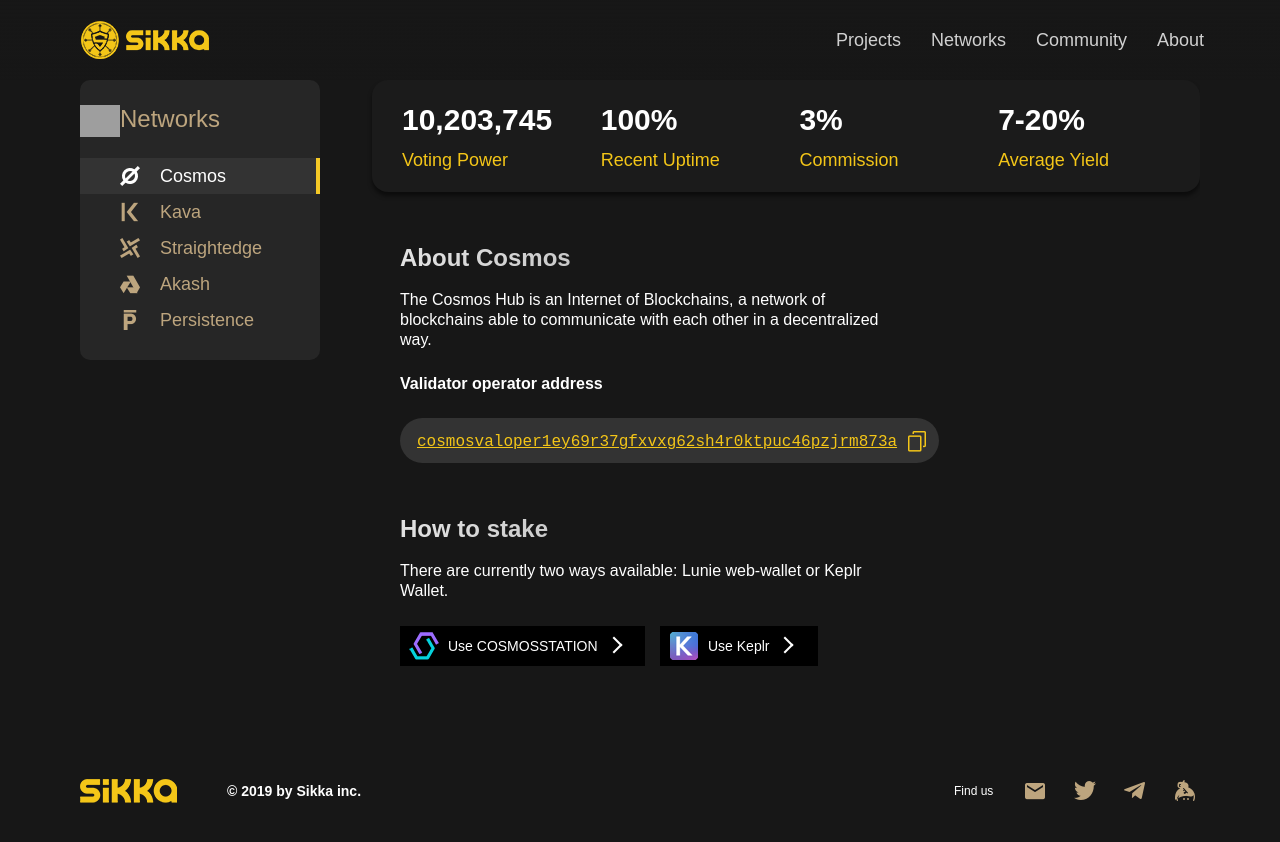
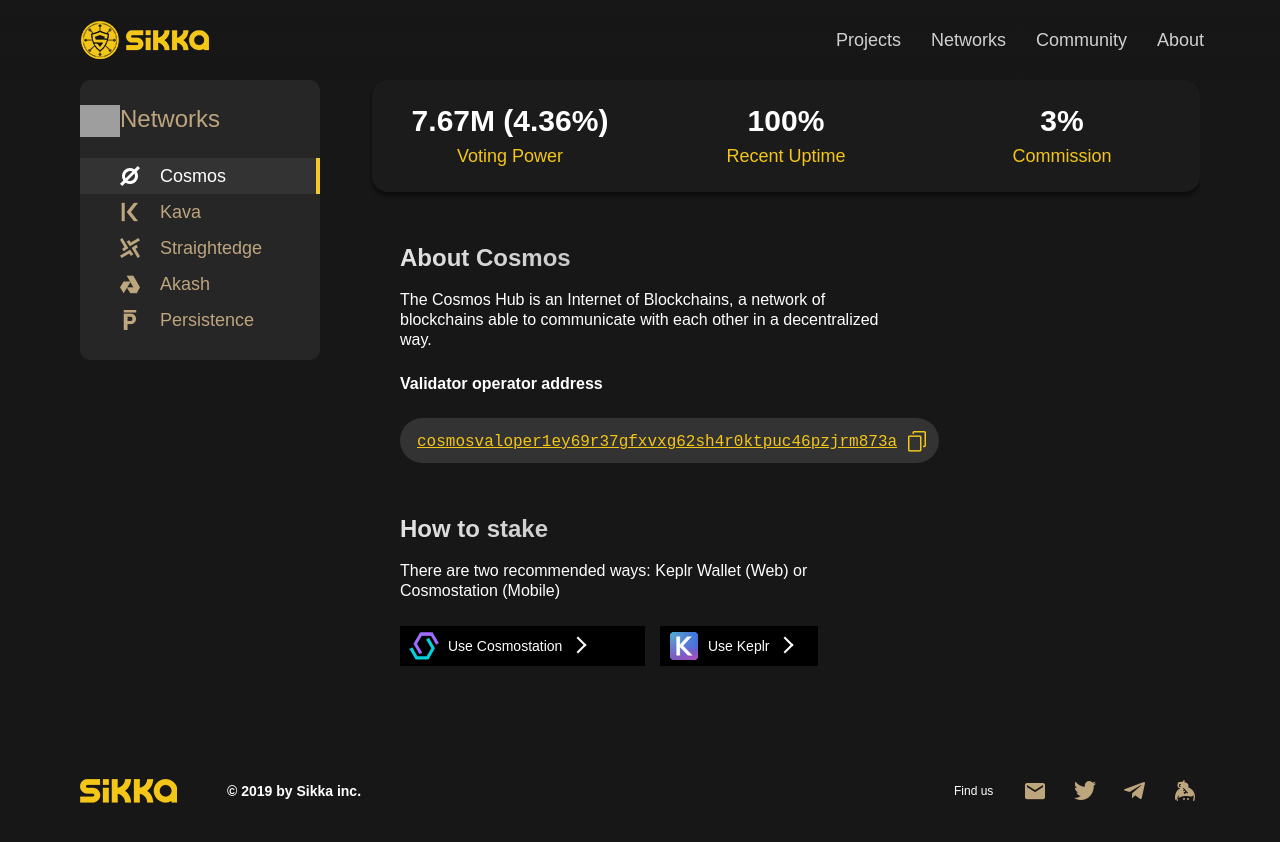
Before and after one commit to King860810/newweb, a Jekyll site: the page built from networks.html, in a window 1280 px wide. Shown: the top 842 px of the page. Built offline with Jekyll 4.4.1, drawn with Linux system fonts in a browser that asks for light colours; grey boxes are pictures that could not be loaded.

Commit message:
Update networks.html

```diff
--- a/networks.html
+++ b/networks.html
@@ -20,133 +20,136 @@
 		<div class="menu1 menu_tab">
 			<div id="tab1" class="tab active">
 				<div class="top-half">
-				<div class="col-3 vot">
-					<p class="number">10,203,745</p>
+				<div class="col-4 vot">
+					<p class="number">7.67M (4.36%)</p>
 					<p class="tit">Voting Power</p>
 				</div>
-				<div class="col-3 rec">
+				<div class="col-4 rec">
 					<p class="number">100%</p>
 					<p class="tit">Recent Uptime</p>
 				</div>
-				<div class="col-3 comm">
+				<div class="col-4 comm">
 					<p class="number">3%</p>
 					<p class="tit">Commission</p>
 				</div>
-				<div class="col-3 ave">
+				<!-- <div class="col-3 ave">
 					<p class="number">7-20%</p>
 					<p class="tit">Average Yield</p>
-				</div>
+				</div> -->
 			</div>
 				<p class="tt">About Cosmos</p>
 				<p class="tt2">The Cosmos Hub is an Internet of Blockchains, a network of blockchains able to communicate with each other in a decentralized way.</p>
 				<dt>Validator operator address</dt>
-				<dd><div class="input-group"><textarea class="contentIN" type="text" id = "url1" cols="3" rows="3">cosmosvaloper1ey69r37gfxvxg62sh4r0ktpuc46pzjrm873ae8</textarea><a href="javascript:(0)" id = "btn1" class="copyBT"><i class="icon icon-twilio-copy"></i></a></div></dd>
+				<dd><div class="input-group"><a href="https://www.mintscan.io/cosmos/validators/cosmosvaloper1ey69r37gfxvxg62sh4r0ktpuc46pzjrm873ae8"><textarea class="contentIN" type="text" id = "url1" cols="3" rows="3">cosmosvaloper1ey69r37gfxvxg62sh4r0ktpuc46pzjrm873ae8</textarea></a><a href="javascript:(0)" id = "btn1" class="copyBT"><i class="icon icon-twilio-copy"></i></a></div></dd>
 
 				<p class="tt">How to stake</p>
-				<p class="tt2">There are currently two ways available: Lunie web-wallet or Keplr Wallet.</p>
+				<p class="tt2">There are two recommended ways: Keplr Wallet (Web) or Cosmostation (Mobile)</p>
 				<div class="link2">
-				<a href=""><div class="btn2 lunie"><bm>Use COSMOSSTATION</bm><i class="right"></i></div></a>
-				<a href=""><div class="btn2 kepl"><bm>Use Keplr</bm><i class="right"></i></div></a>
+				<a href="https://www.cosmostation.io/files/guide_EN.pdf"><div class="btn2 lunie"><bm>Use Cosmostation</bm><i class="right"></i></div></a>
+				<a href="https://wallet.keplr.app/#/cosmoshub-3/stake?modal=stake&validator=cosmosvaloper1ey69r37gfxvxg62sh4r0ktpuc46pzjrm873ae8"><div class="btn2 kepl"><bm>Use Keplr</bm><i class="right"></i></div></a>
 
 		</div>
 
 			</div>
 			<div  id="tab2" class="tab">
 				<div class="top-half">
-				<div class="col-3 vot">
-					<p class="number">10,203,745</p>
+				<div class="col-6 vot">
+					<p class="number">3.9M (5.74%)</p>
 					<p class="tit">Voting Power</p>
 				</div>
-				<div class="col-3 rec">
+				<!-- <div class="col-4 rec">
 					<p class="number">100%</p>
 					<p class="tit">Recent Uptime</p>
-				</div>
-				<div class="col-3 comm">
+				</div> -->
+				<div class="col-6 comm">
 					<p class="number">3%</p>
 					<p class="tit">Commission</p>
 				</div>
-				<div class="col-3 ave">
+				<!-- <div class="col-3 ave">
 					<p class="number">7-20%</p>
 					<p class="tit">Average Yield</p>
-				</div>
+				</div> -->
 			</div>
 				<p class="tt">About Kava</p>
-				<p class="tt2">The Cosmos Hub is an Internet of Blockchains, a network of blockchains able to communicate with each other in a decentralized way.</p>
+				<p class="tt2">Kava is a cross-chain DeFi project focused on providing a collateralized, USD-pegged stablecoin called USDX.  Kava is making use of interoperability solutions to bring its services to tokens like BEP3 and IBC tokens.
+					<br><br>
+					Users of the Kava CDP system can earn KAVA tokens and delegate them to validators, which maintain and govern the protocol with the goal to create a stable platform for cross-chain decentralized finance.</p>
 				<dt>Validator operator address</dt>
-				<dd><div class="input-group"><textarea class="contentIN" type="text" id = "url2" cols="3" rows="3">2cosmosvaloper1ey69r37gfxvxg62sh4r0ktpuc46pzjrm873ae8</textarea><a href="javascript:(0)" id = "btn2" class="copyBT"><i class="icon icon-twilio-copy"></i></a></div></dd>
+				<dd><div class="input-group"><a href="https://www.mintscan.io/kava/validators/kavavaloper1ceun2qqw65qce5la33j8zv8ltyyaqqfctl35n4"><textarea class="contentIN" type="text" id = "url2" cols="3" rows="3">kavavaloper1ceun2qqw65qce5la33j8zv8ltyyaqqfctl35n4</textarea></a><a href="javascript:(0)" id = "btn2" class="copyBT"><i class="icon icon-twilio-copy"></i></a></div></dd>
 
 				<p class="tt">How to stake</p>
-				<p class="tt2">There are currently two ways available: Lunie web-wallet or Keplr Wallet.</p>
+				<p class="tt2">There are two recommended ways: Keplr Wallet (Web) or Cosmostation (Mobile)</p>
 				<div class="link2">
-				<a href=""><div class="btn2 lunie"><bm>Use COSMOSSTATION</bm><i class="right"></i></div></a>
-				<a href=""><div class="btn2 kepl"><bm>Use Keplr</bm><i class="right"></i></div></a>
+				<a href="https://www.cosmostation.io/files/guide_EN.pdf"><div class="btn2 lunie"><bm>Use Cosmostation</bm><i class="right"></i></div></a>
+				<a href="https://wallet.keplr.app/#/kava-4/stake?modal=detail&validator=kavavaloper1ceun2qqw65qce5la33j8zv8ltyyaqqfctl35n4"><div class="btn2 kepl"><bm>Use Keplr</bm><i class="right"></i></div></a>
 
 			</div>
 			</div>
 
 			<div  id="tab4" class="tab">
 				<div class="top-half">
-				<div class="col-3 vot">
-					<p class="number">10,203,745</p>
+				<div class="col-4 vot">
+					<p class="number">26.5M (8.22%)</p>
 					<p class="tit">Voting Power</p>
 				</div>
-				<div class="col-3 rec">
+				<div class="col-4 rec">
 					<p class="number">100%</p>
 					<p class="tit">Recent Uptime</p>
 				</div>
-				<div class="col-3 comm">
-					<p class="number">3%</p>
+				<div class="col-4 comm">
+					<p class="number">10%</p>
 					<p class="tit">Commission</p>
 				</div>
-				<div class="col-3 ave">
+				<!-- <div class="col-3 ave">
 					<p class="number">7-20%</p>
 					<p class="tit">Average Yield</p>
-				</div>
+				</div> -->
 			</div>
 				<p class="tt">About Straightedge</p>
-				<p class="tt2">The Cosmos Hub is an Internet of Blockchains, a network of blockchains able to communicate with each other in a decentralized way.</p>
+				<p class="tt2">Straightedge is a general-purpose WASM smart contracting platform built using the Cosmos SDK and CosmWasm.
+					<br><br>
+					The network is governed and secured by the holders of the STR token, which is widely distributed as a modified hard spoon of the Edgeware genesis lockdrop.</p>
 				<dt>Validator operator address</dt>
-				<dd><div class="input-group"><textarea class="contentIN" type="text" id = "url3" cols=3 rows=3>3cosmosvaloper1ey69r37gfxvxg62sh4r0ktpuc46pzjrm873ae8</textarea><a href="javascript:(0)" id = "btn3" class="copyBT"><i class="icon icon-twilio-copy"></i></a></div></dd>
+				<dd><div class="input-group"><a href="http://explorer.straighted.ge/validator/strvaloper1xgdpwa2jnu5z8v5z0dch9d8yhzu4pudh767c0f"><textarea class="contentIN" type="text" id = "url3" cols=3 rows=3>strvaloper1xgdpwa2jnu5z8v5z0dch9d8yhzu4pudh767c0f</textarea></a><a href="javascript:(0)" id = "btn3" class="copyBT"><i class="icon icon-twilio-copy"></i></a></div></dd>
 
 				<p class="tt">How to stake</p>
-				<p class="tt2">There are currently two ways available: Lunie web-wallet or Keplr Wallet.</p>
+				<p class="tt2">We recommend delegating using the Keplr wallet. If you have tokens from the lockdrop, please claim them using the procedure <a href="https://youtu.be/jbsTRCjPKVU">demonstrated here.</a></p>
 				<div class="link2">
-				<a href=""><div class="btn2 lunie"><bm>Use COSMOSSTATION</bm><i class="right"></i></div></a>
-				<a href=""><div class="btn2 kepl"><bm>Use Keplr</bm><i class="right"></i></div></a>
 
+				<a href="https://wallet.keplr.app/#/straightedge-2/stake?modal=stake&validator=strvaloper1xgdpwa2jnu5z8v5z0dch9d8yhzu4pudh767c0f"><div class="btn2 kepl"><bm>Use Keplr</bm><i class="right"></i></div></a>
 
 			</div>
 				</div>
 
 			<div  id="tab5" class="tab">
 				<div class="top-half">
-				<div class="col-3 vot">
-					<p class="number">10,203,745</p>
+				<div class="col-4 vot">
+					<p class="number">8.97M (8.54%)</p>
 					<p class="tit">Voting Power</p>
 				</div>
-				<div class="col-3 rec">
+				<div class="col-4 rec">
 					<p class="number">100%</p>
 					<p class="tit">Recent Uptime</p>
 				</div>
-				<div class="col-3 comm">
+				<div class="col-4 comm">
 					<p class="number">3%</p>
 					<p class="tit">Commission</p>
 				</div>
-				<div class="col-3 ave">
+				<!-- <div class="col-3 ave">
 					<p class="number">7-20%</p>
 					<p class="tit">Average Yield</p>
-				</div>
+				</div> -->
 			</div>
 				<p class="tt">About Akash</p>
-				<p class="tt2">The Cosmos Hub is an Internet of Blockchains, a network of blockchains able to communicate with each other in a decentralized way.</p>
+				<p class="tt2">Akash DeCloud is a faster, better, and lower cost cloud built for DeFi, decentralized projects, and high growth companies, providing unprecedented scale, flexibility, and price performance. 10x lower in cost, its serverless computing platform is compatible with all cloud providers and all applications that run on the cloud.</p>
 				<dt>Validator operator address</dt>
-				<dd><div class="input-group"><textarea class="contentIN" type="text" id = "url4" cols="3" rows="3">4cosmosvaloper1ey69r37gfxvxg62sh4r0ktpuc46pzjrm873ae8</textarea><a href="javascript:(0)" id = "btn4" class="copyBT"><i class="icon icon-twilio-copy"></i></a></div></dd>
+				<dd><div class="input-group"><a href="https://www.mintscan.io/akash/validators/akashvaloper1rwf9jukr8z0w0s9tqr7pyd23j8645whuqy3tweakashvaloper1rwf9jukr8z0w0s9tqr7pyd23j8645whuqy3twe"><textarea class="contentIN" type="text" id = "url4" cols="3" rows="3">akashvaloper1rwf9jukr8z0w0s9tqr7pyd23j8645whuqy3twe</textarea></a><a href="javascript:(0)" id = "btn4" class="copyBT"><i class="icon icon-twilio-copy"></i></a></div></dd>
 
 				<p class="tt">How to stake</p>
-				<p class="tt2">There are currently two ways available: Lunie web-wallet or Keplr Wallet.</p>
+				<p class="tt2">There are two recommended ways: Keplr Wallet (Web) or Cosmostation (Mobile)</p>
 				<div class="link2">
-				<a href=""><div class="btn2 lunie"><bm>Use COSMOSSTATION</bm><i class="right"></i></div></a>
-				<a href=""><div class="btn2 kepl"><bm>Use Keplr</bm><i class="right"></i></div></a>
+				<a href="https://www.cosmostation.io/files/guide_EN.pdf"><div class="btn2 lunie"><bm>Use Cosmostation</bm><i class="right"></i></div></a>
+				<a href="https://wallet.keplr.app/#/akashnet-1/stake?modal=detail&validator=akashvaloper1rwf9jukr8z0w0s9tqr7pyd23j8645whuqy3twe"><div class="btn2 kepl"><bm>Use Keplr</bm><i class="right"></i></div></a>
 
 
 			</div>
@@ -155,34 +158,35 @@
 
 			<div  id="tab6" class="tab">
 				<div class="top-half">
-				<div class="col-3 vot">
-					<p class="number">10,203,745</p>
+				<div class="col-4 vot">
+					<p class="number">396 (18.38%)</p>
 					<p class="tit">Voting Power</p>
 				</div>
-				<div class="col-3 rec">
+				<div class="col-4 rec">
 					<p class="number">100%</p>
 					<p class="tit">Recent Uptime</p>
 				</div>
-				<div class="col-3 comm">
-					<p class="number">3%</p>
+				<div class="col-4 comm">
+					<p class="number">10%</p>
 					<p class="tit">Commission</p>
 				</div>
-				<div class="col-3 ave">
+				<!-- <div class="col-3 ave">
 					<p class="number">7-20%</p>
 					<p class="tit">Average Yield</p>
-				</div>
+				</div> -->
 			</div>
 				<p class="tt">About Persistence</p>
-				<p class="tt2">The Cosmos Hub is an Internet of Blockchains, a network of blockchains able to communicate with each other in a decentralized way.</p>
-				<dt>Validator operator address</dt>
-				<dd><div class="input-group"><textarea class="contentIN" type="text" id = "url5" cols="3" rows="3" >5cosmosvaloper1ey69r37gfxvxg62sh4r0ktpuc46pzjrm873ae8</textarea><a href="javascript:(0)" id = "btn5" class="copyBT"><i class="icon icon-twilio-copy"></i></a></div></dd>
+				<p class="tt2">Persistence is an asset-based lending/borrowing and debt issuance/management hybrid protocol, bringing the power of real-world assets to DeFi. It does so by facilitating crypto-assets borrowing, using real-world assets as invoiced NFTs, and then using them as wrapped financial products.
+					<br><br>
+					Persistence One is designed to enhance the transfer of value between the two worlds of finance by enabling value transfer through seamless interoperability via on-off ramps. It was developed to promote open and inclusive finance in addition to solving inefficiencies in payments and financing.</dt>
+				<dd><div class="input-group"><a href="https://explorer.persistence.one/validator/commitvaloper1206923f6pxakmgntpca6ra2uqk7mt9chuecg32"><textarea class="contentIN" type="text" id = "url5" cols="3" rows="3" >commitvaloper1206923f6pxakmgntpca6ra2uqk7mt9chuecg32</textarea></a><a href="javascript:(0)" id = "btn5" class="copyBT"><i class="icon icon-twilio-copy"></i></a></div></dd>
 				<p class="tt">How to stake</p>
-				<p class="tt2">There are currently two ways available: Lunie web-wallet or Keplr Wallet.</p>
-				<div class="link2">
-				<a href=""><div class="btn2 lunie"><bm>Use COSMOSSTATION</bm><i class="right"></i></div></a>
+				<p class="tt2">Staking is currently unavailable for Persistence.</p>
+				<!-- <div class="link2">
+
 				<a href=""><div class="btn2 kepl"><bm>Use Keplr</bm><i class="right"></i></div></a>
-
-			</div>
+				<a href=""><div class="btn2 lunie"><bm>Use Lunie</bm><i class="right"></i></div></a>
+			</div> -->
 				</div>
 
 		</div>
```
